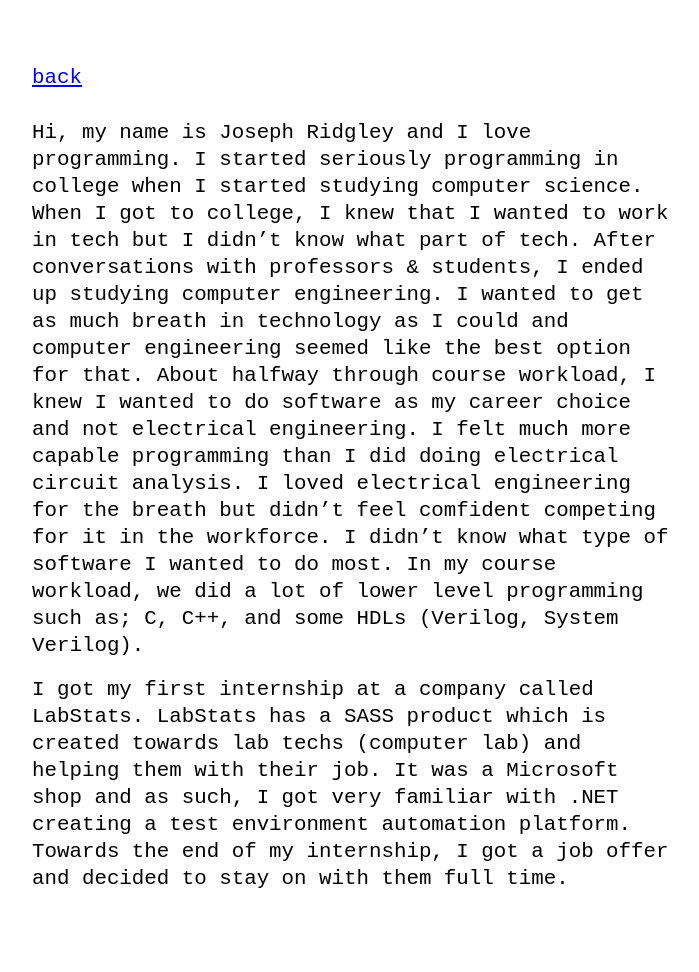
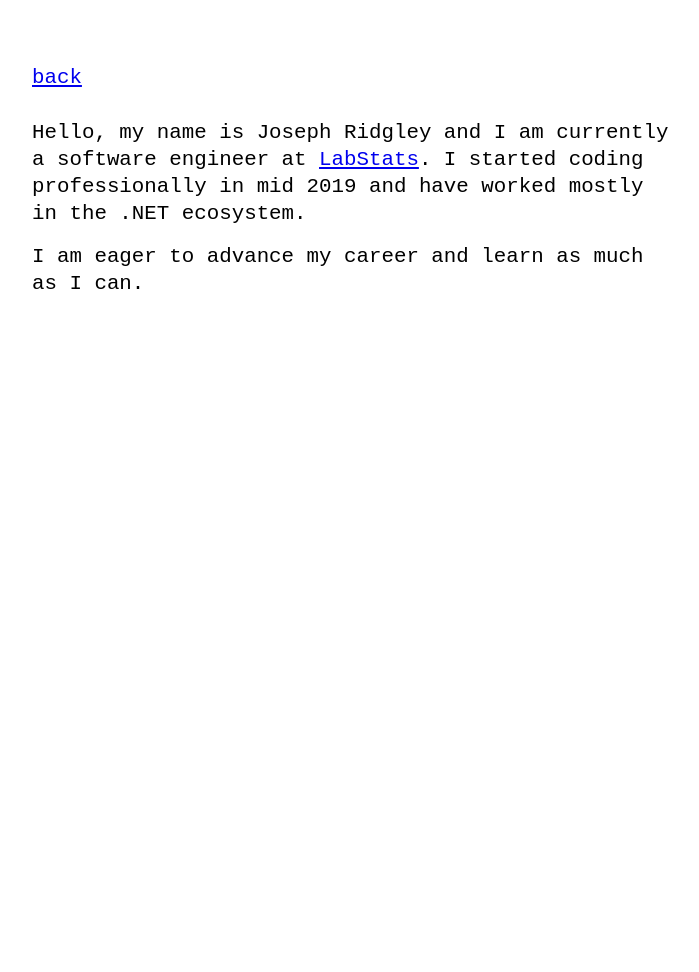
Before and after one commit to hibroseph/hibroseph.github.io, a Jekyll site: the page built from about.md, in a window 1280 px wide. Shown: the whole page, without its empty margins (288-987 px from the left). Built offline with Jekyll 4.4.1, drawn with Linux system fonts in a browser that asks for light colours; after the commit the page ends 900 px from its top, so only the background shows below that.

Commit message:
Updated about me section

```diff
--- a/about.md
+++ b/about.md
@@ -1,7 +1,6 @@
 ---
 layout: post
 ---
+Hello, my name is Joseph Ridgley and I am currently a software engineer at [LabStats](https://labstats.com). I started coding professionally in mid 2019 and have worked mostly in the .NET ecosystem.
 
-Hi, my name is Joseph Ridgley and I love programming. I started seriously programming in college when I started studying computer science. When I got to college, I knew that I wanted to work in tech but I didn't know what part of tech. After conversations with professors & students, I ended up studying computer engineering. I wanted to get as much breath in technology as I could and computer engineering seemed like the best option for that. About halfway through course workload, I knew I wanted to do software as my career choice and not electrical engineering. I felt much more capable programming than I did doing electrical circuit analysis. I loved electrical engineering for the breath but didn't feel comfident competing for it in the workforce. I didn't know what type of software I wanted to do most. In my course workload, we did a lot of lower level programming such as; C, C++, and some HDLs (Verilog, System Verilog).
-
-I got my first internship at a company called LabStats. LabStats has a SASS product which is created towards lab techs (computer lab) and helping them with their job. It was a Microsoft shop and as such, I got very familiar with .NET creating a test environment automation platform. Towards the end of my internship, I got a job offer and decided to stay on with them full time.
+I am eager to advance my career and learn as much as I can.
```
